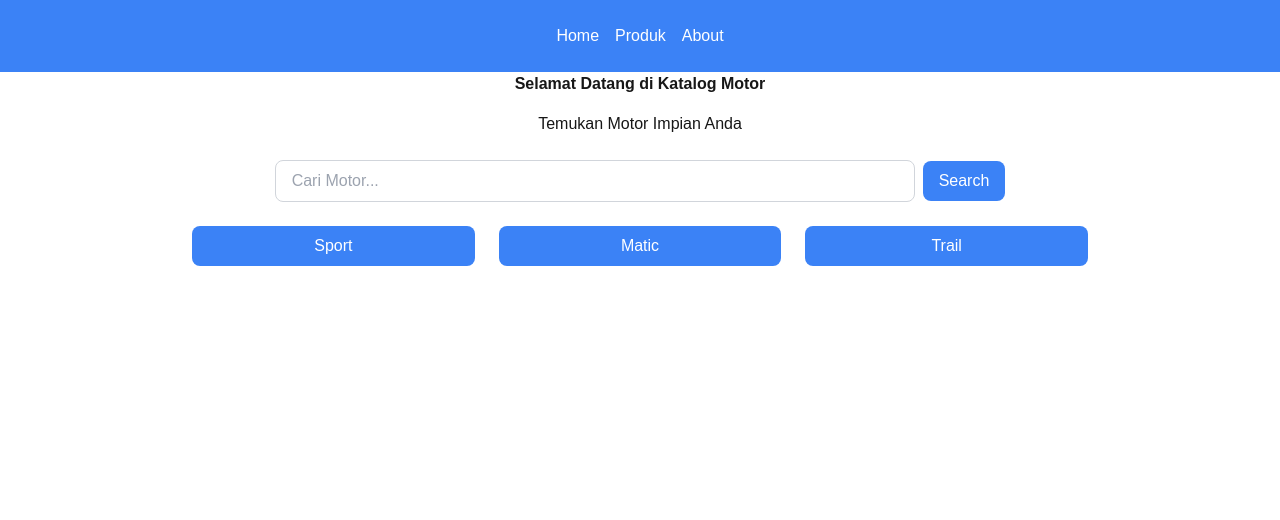
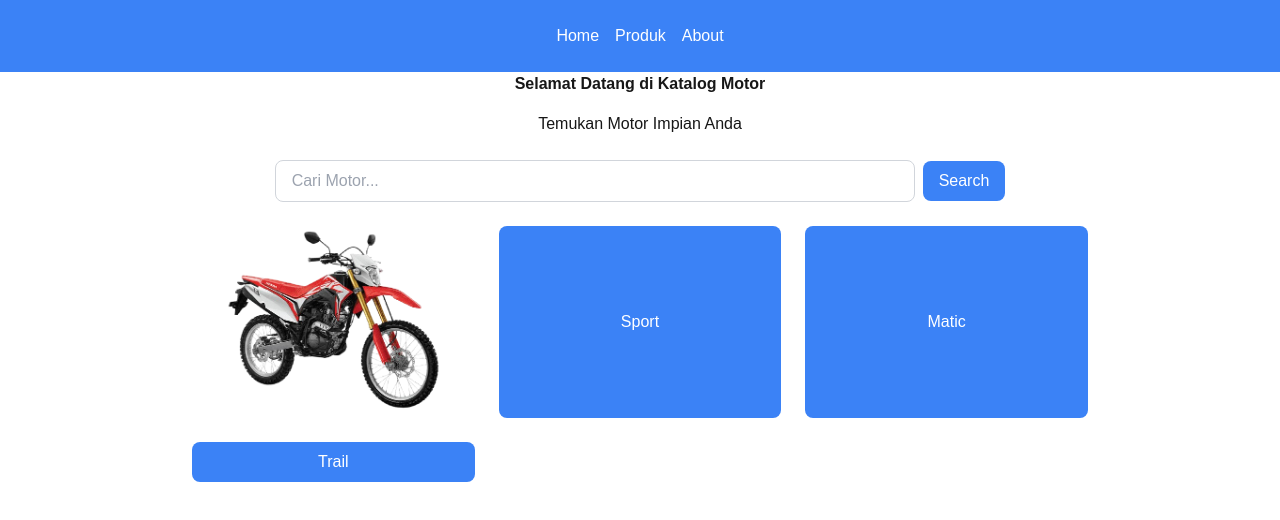
Before and after one commit to TriSasongko/GALACTRI, a Next.js app: page / in a window 1280 px wide. Shown: the top 520 px of the page. Built offline with nearby package versions, Linux system fonts and the light colour scheme.

Commit message:
tri: menampilkan gambar pada tampilan website dan menambahkan gambar

```diff
--- a/app/page.tsx
+++ b/app/page.tsx
@@ -1,3 +1,4 @@
+import Image from "next/image";
 export default function Home() {
   return (
     <div className="text-center">
@@ -16,6 +17,16 @@ export default function Home() {
       </div>
 
       <div className="grid grid-cols-1 md:grid-cols-3 gap-6 max-w-4xl mx-auto">
+        <div className="h-48 relative">
+          <Image
+            src="/crf.png"
+            alt="Sport Motorcycle"
+            fill
+            className="object-cover"
+          />
+        </div>
+
+
         <button className="bg-blue-500 text-white px-6 py-2 rounded-lg hover:bg-blue-600">
           Sport
         </button>
@@ -26,6 +37,6 @@ export default function Home() {
           Trail
         </button>
       </div>
-      </div>
+    </div>
   );
 }
```
Also changed, not shown: public/crf.png (added), 1 other file (tests, documents, lock files or other folders).
